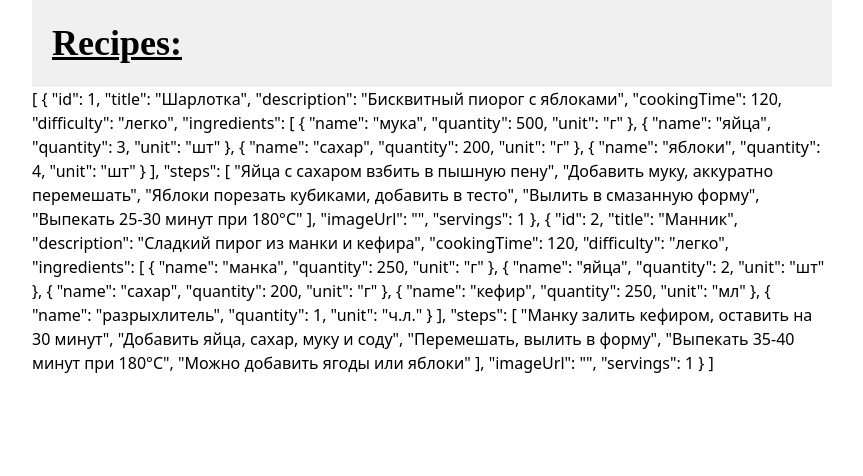
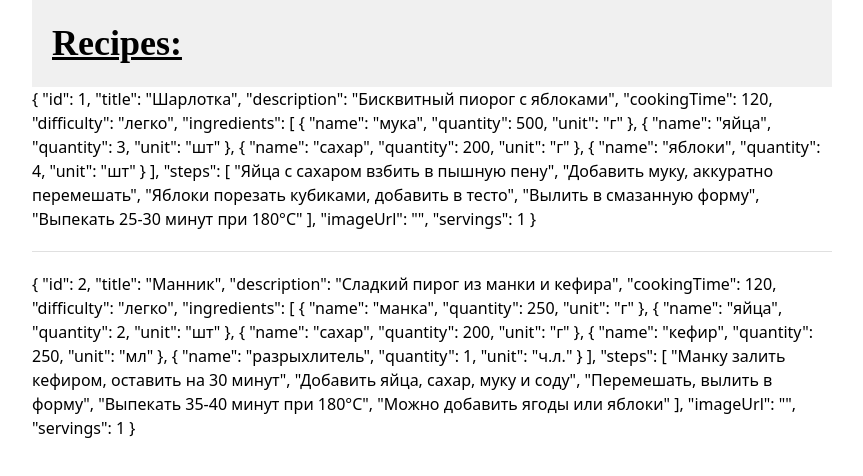
Before and after one commit to d-s-vo/nuxt4-ts-project-cbook, a Nuxt app: page / in a window 1280 px wide. Shown: the top 476 px of the page, without its empty margins (208-1071 px from the left). Built offline with nearby package versions, Linux system fonts and the light colour scheme.

Commit message:
создал компонент для карточки рецепка + прокинул пропсы

```diff
--- /dev/null
+++ b/components/recipeCard.vue
@@ -0,0 +1,12 @@
+<template>
+    <div>
+       {{ recipe }}
+    </div>
+</template>
+<script setup lang="ts">
+import type { Recipe } from '~/types';
+
+defineProps<{
+    recipe: Recipe;
+}>();
+</script>
--- a/pages/index.vue
+++ b/pages/index.vue
@@ -1,9 +1,5 @@
 <template>
-    <div
-        class="
-            max-w-[800px] mx-auto
-        "
-    >
+    <div class="max-w-[800px] mx-auto">
         <h1
             class="
                 text-[36px] font-bold underline font-dancing
@@ -13,17 +9,30 @@
             Recipes:
         </h1>
 
-        <div>{{ recipes }}</div>
+        <div class="flex flex-col gap-[20px]">
+            <template
+                v-for="recipe in getAllRecipes"
+                :key="recipe.id"
+            >
+                <recipe-card
+                    :recipe="recipe"
+                    class="
+                        [&:not(:first-child)]:border-t-[1px] [&:not(:first-child)]:pt-[20px]
+                        border-[#e0e0e0]
+                    "
+                />
+            </template>
+        </div>
     </div>
 </template>
 <script setup lang="ts">
 import { useRecipes } from "~/composables/useRecipes";
+
 const {
     getAllRecipes,
     getRecipesByTitle,
     getRecipeById,
     deleteRecipe,
-    addRecipe,
-    recipes
+    addRecipe
 } = useRecipes();
 </script>
```
